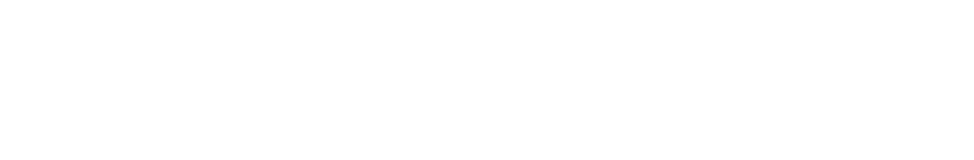
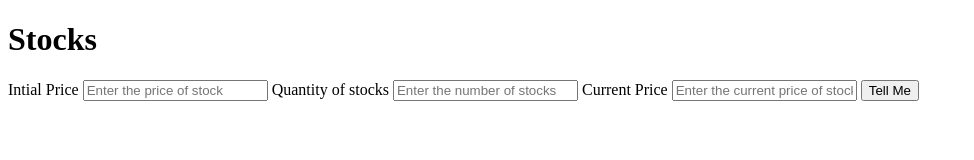
Before and after one commit to sushmita2109/neogcamp-markFourteen, a plain HTML site: page index.html in a window 1280 px wide. Shown: the whole page, without its empty margins (0-974 px from the left). Drawn offline with Linux system fonts and the light colour scheme.

Commit message:
structure html

```diff
--- a/index.html
+++ b/index.html
@@ -4,9 +4,19 @@
     <meta charset="UTF-8">
     <meta http-equiv="X-UA-Compatible" content="IE=edge">
     <meta name="viewport" content="width=device-width, initial-scale=1.0">
-    <title>Document</title>
+    <title>Profit and Loss</title>
 </head>
 <body>
-
+    <h1>Stocks</h1>
+    <main>
+        <label >Intial Price</label>
+        <input class="stock-data" placeholder="Enter the price of stock" />
+        <label >Quantity of stocks</label>
+        <input class="stock-data" placeholder="Enter the number of stocks"/>
+        <label>Current Price</label>
+        <input class="stock-data" placeholder="Enter the current price of stock"/>
+        <button id="check-btn">Tell Me</button>
+        <div id="output-div"></div>
+    </main>
 </body>
 </html>
```
